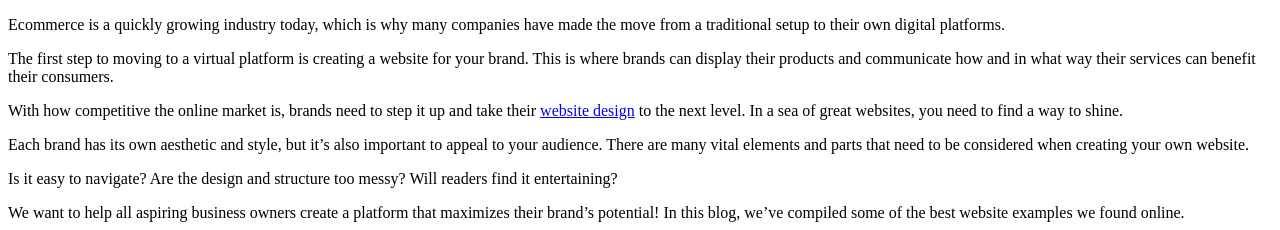
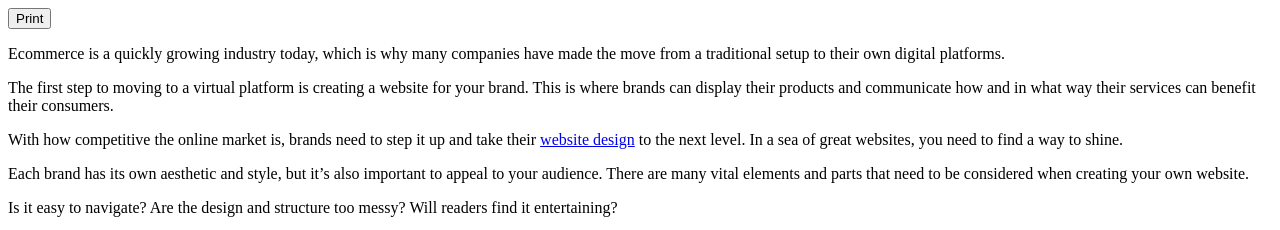
Before and after one commit to granjerolucas/granjerolucas.github.io, a plain HTML site: page index.html in a window 1280 px wide. Shown: the top 230 px of the page. Drawn offline with Linux system fonts and the light colour scheme.

Commit message:
Update index.html

```diff
--- a/index.html
+++ b/index.html
@@ -9,7 +9,7 @@
 
 
 
-
+   <button onclick="printDiv('printableArea')">Print</button>
   <div class="fl-module-content fl-node-content">
 <div class="fl-rich-text">
 <p>Ecommerce is a quickly growing industry today, which is why many companies have made the move from a traditional setup to their own digital platforms.</p>
@@ -260,8 +260,15 @@
 </div>
 
 
-<script>
+ <script>
+        function printDiv(divId) {
+            var printContents = document.getElementById(divId).innerHTML;
+            var originalContents = document.body.innerHTML;
 
-</script>
+            document.body.innerHTML = printContents;
+            window.print();
+            document.body.innerHTML = originalContents;
+        }
+    </script>
 </body>
 </html>
```
